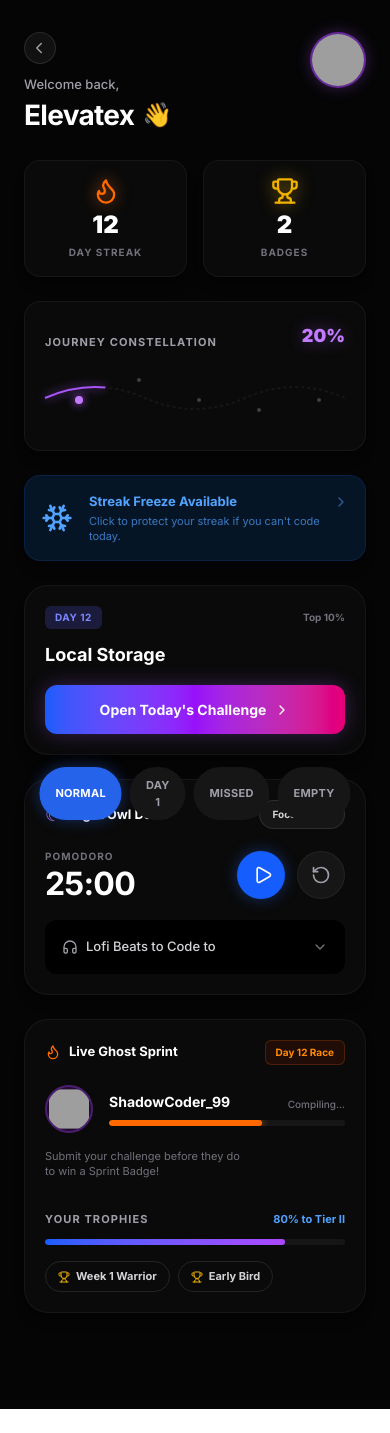
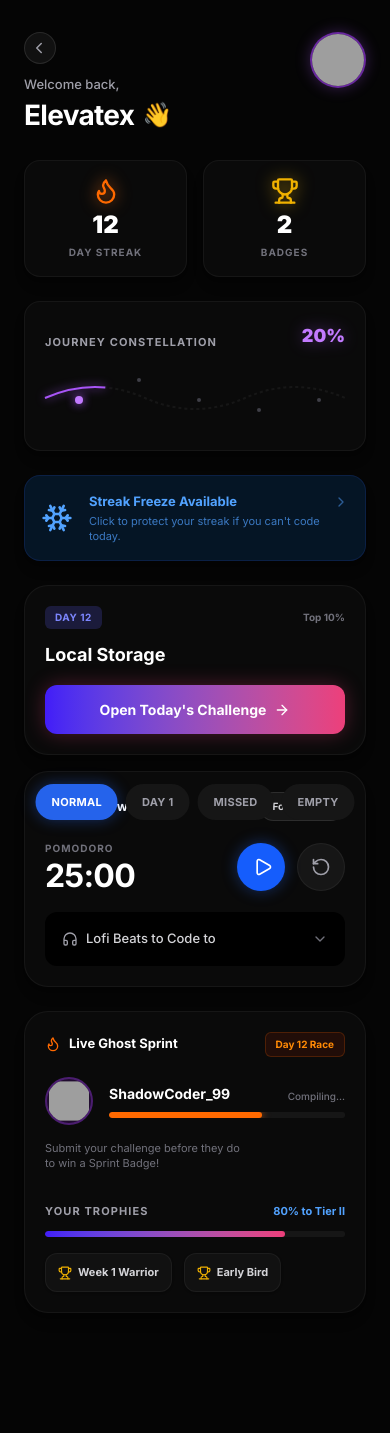
Before and after one commit to SubhamMukhopadhyay/elevatex-abtalks, a Next.js app: page /dashboard in a window 390 px wide. Before the commit the page ends 1409 px from the top, so only its background shows below. Built offline with nearby package versions, Linux system fonts and the light colour scheme; grey boxes are pictures that could not be loaded.

Commit message:
refactor: redesign profile modal overlay and fix flex wrapping on mobile tabs

```diff
--- a/app/dashboard/page.tsx
+++ b/app/dashboard/page.tsx
@@ -2,7 +2,7 @@
 import { useState, useEffect, useRef } from "react";
 import Link from "next/link";
 import { motion, AnimatePresence } from "framer-motion";
-import { Flame, Trophy, Snowflake, AlertTriangle, ChevronLeft, ChevronRight, Headphones, Play, Pause, RotateCcw, CloudRain, Sparkles, Coffee } from "lucide-react";
+import { Flame, Trophy, Snowflake, AlertTriangle, ChevronLeft, ChevronRight, ArrowRight, Headphones, Play, Pause, RotateCcw, CloudRain, Sparkles, Coffee } from "lucide-react";
 import { useRouter } from "next/navigation";
 import data from "../../data.json";
 
@@ -170,15 +170,16 @@ export default function Dashboard() {
     const isDev = process.env.NODE_ENV === 'development';
 
     return (
-        <div suppressHydrationWarning className="min-h-screen bg-[#050505] text-white p-6 mx-auto w-full max-w-[390px] font-sans relative pb-24 overflow-x-hidden overflow-y-auto">
-            <motion.div initial={{ opacity: 0, y: 15 }} animate={{ opacity: 1, y: 0 }} className="space-y-6">
+        <div suppressHydrationWarning className="min-h-screen bg-[#050505] text-white font-sans relative pb-24 overflow-x-hidden overflow-y-auto w-full">
+            <div className="mx-auto w-full px-6 py-6 md:px-12 md:py-10 lg:px-24 lg:py-12">
+            <motion.div initial={{ opacity: 0, y: 15 }} animate={{ opacity: 1, y: 0 }} className="space-y-6 md:space-y-10">
 
                 {/* Header Section */}
                 <div className="flex justify-between items-start pt-2">
                     <div className="flex flex-col gap-3">
-                        <Link href="/" className="inline-flex items-center justify-center w-8 h-8 rounded-full bg-white/5 border border-white/10 hover:bg-white/10 transition-colors text-zinc-400">
+                        <button onClick={() => router.back()} className="inline-flex items-center justify-center w-8 h-8 rounded-full bg-white/5 border border-white/10 hover:bg-white/10 transition-colors text-zinc-400 cursor-pointer">
                             <ChevronLeft className="w-5 h-5 pr-0.5" />
-                        </Link>
+                        </button>
                         <div>
                             <p className="text-zinc-400 text-[13px] font-medium leading-tight">Welcome back,</p>
                             <h1 className="text-[28px] font-bold text-white tracking-tight flex items-center gap-2 mt-0.5">
@@ -189,7 +190,7 @@ export default function Dashboard() {
                     {/* Interactive Avatar */}
                     <div className="relative w-14 h-14 rounded-full overflow-hidden bg-purple-900/40 border-2 border-purple-500/50 flex items-center justify-center group cursor-pointer shadow-[0_0_15px_rgba(168,85,247,0.3)] shrink-0" onClick={() => setIsCardModalOpen(true)}>
                         {!isDecoded ? (
-                            <div className="text-[6px] leading-[6px] font-mono text-purple-400 whitespace-pre text-center animate-pulse">
+                            <div suppressHydrationWarning className="text-[6px] leading-[6px] font-mono text-purple-400 whitespace-pre text-center animate-pulse">
                                 {asciiFrames[asciiFrame]}
                             </div>
                         ) : (
@@ -319,6 +320,8 @@ export default function Dashboard() {
                     </div>
                 )}
 
+                  {/* MAIN DASHBOARD CONTENT (GRID ON DESKTOP) */}
+                  <div className="space-y-4 md:space-y-0 md:grid md:grid-cols-2 md:gap-6">
                       {/* Active Challenge Card */}
                 <motion.div
                     className="bg-[#0a0a0a] border border-white/5 rounded-3xl p-5 shadow-lg"
@@ -328,16 +331,14 @@ export default function Dashboard() {
                         <span className="text-[10px] font-bold text-zinc-500">Top 10%</span>
                     </div>
 
-                    <h2 className="text-lg font-bold text-white mb-4">Local Storage</h2>
-
-
+                    <h2 className="text-lg font-bold text-white mb-4">{todayTask.title}</h2>
 
                     <Link href={`/day/${todayTask.day}`} className="block w-full">
                         <motion.button
                             whileTap={{ scale: 0.97 }}
-                            className="w-full bg-gradient-to-r from-blue-600 via-purple-600 to-pink-600 text-white py-3.5 rounded-xl font-bold text-[14px] shadow-[0_0_20px_rgba(168,85,247,0.3)] flex justify-center items-center gap-2"
+                            className="w-full bg-gradient-to-r from-[#421cf8] to-[#ed3f7a] text-white py-3.5 rounded-xl font-bold text-[14px] shadow-[0_0_20px_rgba(237,63,122,0.3)] flex justify-center items-center gap-2 cursor-pointer"
                         >
-                            Open Today's Challenge <ChevronRight className="w-4 h-4" />
+                            Open Today's Challenge <ArrowRight className="w-4 h-4" />
                         </motion.button>
                     </Link>
                 </motion.div>
@@ -360,13 +361,13 @@ export default function Dashboard() {
                         <div className="flex gap-3">
                             <button
                                 onClick={() => setTimerActive(!timerActive)}
-                                className="h-12 w-12 rounded-full bg-blue-600 text-white flex items-center justify-center hover:bg-blue-700 transition-all shadow-[0_0_15px_rgba(37,99,235,0.4)]"
+                                className="h-12 w-12 rounded-full bg-blue-600 text-white flex items-center justify-center hover:bg-blue-700 transition-all shadow-[0_0_15px_rgba(37,99,235,0.4)] cursor-pointer"
                             >
                                 {timerActive ? <Pause className="w-5 h-5" /> : <Play className="w-5 h-5 ml-1" />}
                             </button>
                             <button
                                 onClick={() => { setTimerActive(false); setSecondsLeft(25 * 60); }}
-                                className="h-12 w-12 rounded-full bg-white/5 text-zinc-400 flex items-center justify-center hover:bg-white/10 transition-all border border-white/5"
+                                className="h-12 w-12 rounded-full bg-white/5 text-zinc-400 flex items-center justify-center hover:bg-white/10 transition-all border border-white/5 cursor-pointer"
                             >
                                 <RotateCcw className="w-5 h-5" />
                             </button>
@@ -376,7 +377,7 @@ export default function Dashboard() {
                     <div className="relative">
                         <button
                             onClick={() => setIsDropdownOpen(!isDropdownOpen)}
-                            className={`w-full bg-black border ${isDropdownOpen ? 'border-white/10 rounded-t-xl rounded-b-none' : 'border-transparent rounded-xl'} p-4 text-[13px] font-medium text-zinc-300 outline-none flex justify-between items-center transition-all z-20 relative`}
+                            className={`w-full bg-black border ${isDropdownOpen ? 'border-white/10 rounded-t-xl rounded-b-none' : 'border-transparent rounded-xl'} p-4 text-[13px] font-medium text-zinc-300 outline-none flex justify-between items-center transition-all z-20 relative cursor-pointer`}
                         >
                             <span className="flex items-center">{getTrackIcon(selectedTrack)} {selectedTrack}</span>
                             <ChevronLeft className={`w-4 h-4 text-zinc-500 transition-transform ${isDropdownOpen ? 'rotate-90' : '-rotate-90'}`} />
@@ -393,7 +394,7 @@ export default function Dashboard() {
                                         <button
                                             key={i}
                                             onClick={() => { setSelectedTrack(track); setIsDropdownOpen(false); }}
-                                            className="w-full flex items-center text-left px-4 py-3.5 text-[13px] font-medium text-zinc-400 hover:text-white transition-colors"
+                                            className="w-full flex items-center text-left px-4 py-3.5 text-[13px] font-medium text-zinc-400 hover:text-white transition-colors cursor-pointer"
                                         >
                                             {getTrackIcon(track)} {track}
                                         </button>
@@ -402,6 +403,8 @@ export default function Dashboard() {
                             </>
                         )}
                     </div>
+                </div>
+                  {/* End of Main Content Grid */}
                   </div>
 
                 {/* Live Ghost Sprint */}
@@ -448,15 +451,15 @@ export default function Dashboard() {
                                         initial={{ width: 0 }}
                                         animate={{ width: '80%' }}
                                         transition={{ duration: 1.5, delay: 0.5 }}
-                                        className="h-full bg-gradient-to-r from-blue-600 to-purple-500 rounded-full"
+                                        className="h-full bg-gradient-to-r from-[#421cf8] to-[#ed3f7a] rounded-full"
                                     />
                                 </div>
-                                <div className="flex flex-wrap gap-2">
-                                    <span className="text-[11px] font-bold bg-transparent border border-white/10 px-3 py-1.5 rounded-full text-zinc-300 flex items-center gap-1.5">
-                                        <Trophy className="w-3 h-3 text-yellow-500" /> Week 1 Warrior
+                                <div className="flex flex-wrap gap-3">
+                                    <span className="text-[11px] font-bold bg-[#111] border border-white/5 px-3 py-2.5 rounded-xl text-zinc-300 flex items-center gap-1.5 shadow-sm">
+                                        <Trophy className="w-3.5 h-3.5 text-yellow-500" /> Week 1 Warrior
                                     </span>
-                                    <span className="text-[11px] font-bold bg-transparent border border-white/10 px-3 py-1.5 rounded-full text-zinc-300 flex items-center gap-1.5">
-                                        <Trophy className="w-3 h-3 text-yellow-500" /> Early Bird
+                                    <span className="text-[11px] font-bold bg-[#111] border border-white/5 px-3 py-2.5 rounded-xl text-zinc-300 flex items-center gap-1.5 shadow-sm">
+                                        <Trophy className="w-3.5 h-3.5 text-yellow-500" /> Early Bird
                                     </span>
                                 </div>
                             </div>
@@ -464,6 +467,7 @@ export default function Dashboard() {
                     })()}
                 </div>
             </motion.div>
+        </div>
 
             {/* Profile Modal */}
             <AnimatePresence>
@@ -474,38 +478,42 @@ export default function Dashboard() {
                             animate={{ opacity: 1, scale: 1 }}
                             exit={{ opacity: 0, scale: 0.95 }}
                             transition={{ duration: 0.2 }}
+                            className="w-full max-w-[340px] md:max-w-2xl relative"
+                        >
+                            <div
                                 onClick={(e) => e.stopPropagation()}
-                            className="bg-[#0a0a0a] border border-white/10 rounded-[32px] p-8 w-full max-w-[340px] shadow-2xl relative overflow-hidden"
+                                className="bg-[#0a0a0a] border border-white/10 rounded-[32px] p-8 shadow-2xl relative overflow-hidden"
                             >
                                 <div className="text-center relative z-10 flex flex-col items-center">
-                                <div className="w-24 h-24 rounded-full border-2 border-purple-500/50 overflow-hidden shadow-[0_0_20px_rgba(168,85,247,0.4)] mb-5 bg-purple-900/30 flex items-center justify-center p-2">
+                                    <div className="w-28 h-28 rounded-full border-[3px] border-[#a855f7] overflow-hidden shadow-[0_0_30px_rgba(168,85,247,0.5)] mb-4 bg-purple-900/30 flex items-center justify-center p-2">
                                         <img src={`https://api.dicebear.com/7.x/bottts/svg?seed=${student.name}&backgroundColor=transparent`} alt="avatar" className="w-full h-full object-cover scale-110" />
                                     </div>
                                     <h2 className="text-[28px] font-bold text-white tracking-tight">{student.name}</h2>
-                                <p className="text-purple-400 font-bold text-[11px] tracking-[0.2em] uppercase mt-1">Elevatex Hacker</p>
+                                    <p className="text-[#c084fc] font-semibold text-[11px] tracking-[0.2em] uppercase mt-1">Elevatex Hacker</p>
                                 </div>
 
                                 <div className="flex gap-3 mt-6 relative z-10 justify-center">
                                     <div className="flex flex-col items-center flex-1 bg-[#101010] border border-white/5 rounded-2xl py-4 shadow-sm">
                                         <Flame className="w-6 h-6 mb-2 text-orange-500" strokeWidth={1.5} />
-                                    <div className="text-[20px] font-bold text-white leading-none">{student.currentStreak}</div>
-                                    <div className="text-[9px] text-zinc-400 uppercase tracking-widest font-bold mt-1.5">Day Streak</div>
+                                        <div className="text-[24px] font-bold text-white leading-none">{student.currentStreak}</div>
+                                        <div className="text-[10px] text-zinc-400 uppercase tracking-widest font-bold mt-1.5">Day Streak</div>
                                     </div>
                                     <div className="flex flex-col items-center flex-1 bg-[#101010] border border-white/5 rounded-2xl py-4 shadow-sm">
                                         <Trophy className="w-6 h-6 mb-2 text-yellow-500" strokeWidth={1.5} />
-                                    <div className="text-[20px] font-bold text-white leading-none">{student.achievements.length}</div>
-                                    <div className="text-[9px] text-zinc-400 uppercase tracking-widest font-bold mt-1.5">Badges</div>
+                                        <div className="text-[24px] font-bold text-white leading-none">{student.achievements.length}</div>
+                                        <div className="text-[10px] text-zinc-400 uppercase tracking-widest font-bold mt-1.5">Badges</div>
                                     </div>
                                 </div>
 
-                            <div className="mt-5 relative z-10">
-                                <button className="w-full bg-[#382bf0] hover:bg-[#2f23d1] text-white py-3.5 rounded-xl font-medium text-[14px] flex justify-center items-center gap-2 transition-all">
+                                <div className="mt-6 relative z-10">
+                                    <button className="w-full bg-[#382bf0] hover:bg-[#2f23d1] text-white py-3.5 rounded-xl font-medium text-[14px] flex justify-center items-center gap-2 transition-all cursor-pointer">
                                         <div className="bg-white text-[#382bf0] rounded-[3px] p-0.5"><span className="font-serif text-[11px] px-1 font-bold leading-none">in</span></div>
                                         Download for LinkedIn
                                     </button>
                                 </div>
+                            </div>
 
-                            <div className="mt-8">
+                            <div className="mt-8 px-4">
                                 <div className="flex items-center gap-4 text-center">
                                     <div className="flex-1 h-px bg-white/5"></div>
                                     <span className="text-[10px] font-bold text-zinc-500 uppercase tracking-widest">About Me</span>
@@ -514,7 +522,7 @@ export default function Dashboard() {
                                 <p className="text-[12px] text-zinc-300 text-left mt-4 leading-relaxed font-medium">
                                     Just a builder who loves solving problems, shipping code, and learning in public.
                                 </p>
-                                <div className="flex justify-between mt-6 pt-6 text-center">
+                                <div className="flex justify-between mt-6 pt-6 text-center border-t border-white/5">
                                     <div className="flex-1 text-left">
                                         <div className="text-[9px] font-bold text-zinc-500 uppercase tracking-widest mb-1.5">Joined On</div>
                                         <div className="text-[13px] font-medium text-zinc-300">24 May 2024</div>
@@ -523,7 +531,7 @@ export default function Dashboard() {
                                     <div className="flex-1 text-left pl-6">
                                         <div className="text-[9px] font-bold text-zinc-500 uppercase tracking-widest mb-1.5">Country</div>
                                         <div className="text-[13px] font-medium text-zinc-300 flex items-center justify-start gap-1.5">
-                                            <span>🇮🇳</span> India
+                                            <span className="text-base">🇮🇳</span> India
                                         </div>
                                     </div>
                                 </div>
@@ -541,27 +549,27 @@ export default function Dashboard() {
                             initial={{ opacity: 0, scale: 0.9 }}
                             animate={{ opacity: 1, scale: 1 }}
                             exit={{ opacity: 0, scale: 0.9 }}
-                            className="bg-zinc-900 border border-white/10 rounded-3xl p-6 w-full max-w-[340px] shadow-2xl relative"
+                            className="bg-zinc-900 border border-white/10 rounded-3xl md:rounded-[2rem] p-6 md:p-8 md:pt-10 w-full max-w-[340px] md:max-w-[480px] shadow-2xl relative"
                         >
                             <div className="absolute -top-10 left-1/2 -translate-x-1/2 text-5xl drop-shadow-[0_0_15px_rgba(59,130,246,0.5)]">
-                                <Snowflake className="w-16 h-16 text-blue-400 bg-zinc-900 rounded-full p-2" />
+                                <Snowflake className="w-16 h-16 md:w-20 md:h-20 text-blue-400 bg-zinc-900 rounded-full p-2 md:p-3" />
                             </div>
-                            <div className="pt-6 text-center space-y-3">
-                                <h2 className="text-xl font-bold text-white">Use Streak Freeze?</h2>
-                                <p className="text-sm text-zinc-400 leading-relaxed">
+                            <div className="pt-6 md:pt-8 text-center space-y-3 md:space-y-4">
+                                <h2 className="text-xl md:text-2xl font-bold text-white">Use Streak Freeze?</h2>
+                                <p className="text-sm md:text-base text-zinc-400 leading-relaxed max-w-sm mx-auto">
                                     This will consume your token and protect your streak for 24 hours. You cannot undo this.
                                 </p>
                             </div>
-                            <div className="grid grid-cols-2 gap-3 mt-6">
+                            <div className="grid grid-cols-2 gap-3 md:gap-4 mt-6 md:mt-8">
                                 <button
                                     onClick={() => setIsFreezeModalOpen(false)}
-                                    className="py-3 rounded-xl font-bold text-sm bg-white/5 hover:bg-white/10 text-white transition-all"
+                                    className="py-3 md:py-4 rounded-xl font-bold text-sm md:text-base bg-white/5 hover:bg-white/10 text-white transition-all cursor-pointer"
                                 >
                                     Cancel
                                 </button>
                                 <button
                                     onClick={handleUseFreeze}
-                                    className="py-3 rounded-xl font-bold text-sm bg-blue-500 hover:bg-blue-600 text-white shadow-[0_0_15px_rgba(59,130,246,0.4)] transition-all"
+                                    className="py-3 md:py-4 rounded-xl font-bold text-sm md:text-base bg-blue-500 hover:bg-blue-600 text-white shadow-[0_0_15px_rgba(59,130,246,0.4)] transition-all cursor-pointer"
                                 >
                                     Confirm Use
                                 </button>
@@ -584,7 +592,7 @@ export default function Dashboard() {
                             setViewState(state.id);
                             setFreezeUsed(false);
                         }}
-                        className={`text-[11px] uppercase font-bold tracking-wide px-4 py-2.5 rounded-full transition-all ${
+                        className={`whitespace-nowrap text-[11px] uppercase font-bold tracking-wide px-4 py-2.5 rounded-full transition-all cursor-pointer ${
                             viewState === state.id
                             ? "bg-[#2563eb] text-white shadow-[0_0_15px_rgba(37,99,235,0.4)]"
                             : "bg-[#161616] text-zinc-400 hover:text-zinc-200"
```
Lines whose indentation alone changed are shown as unchanged.
